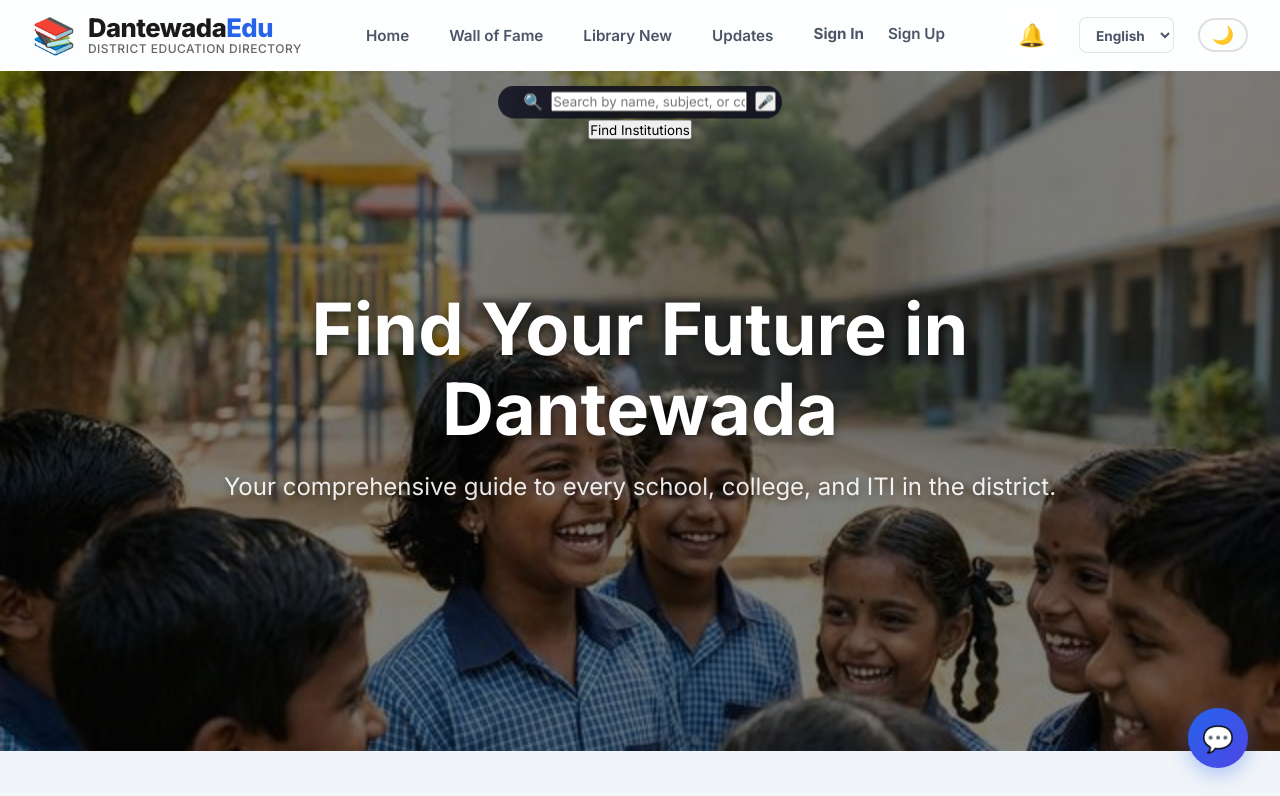
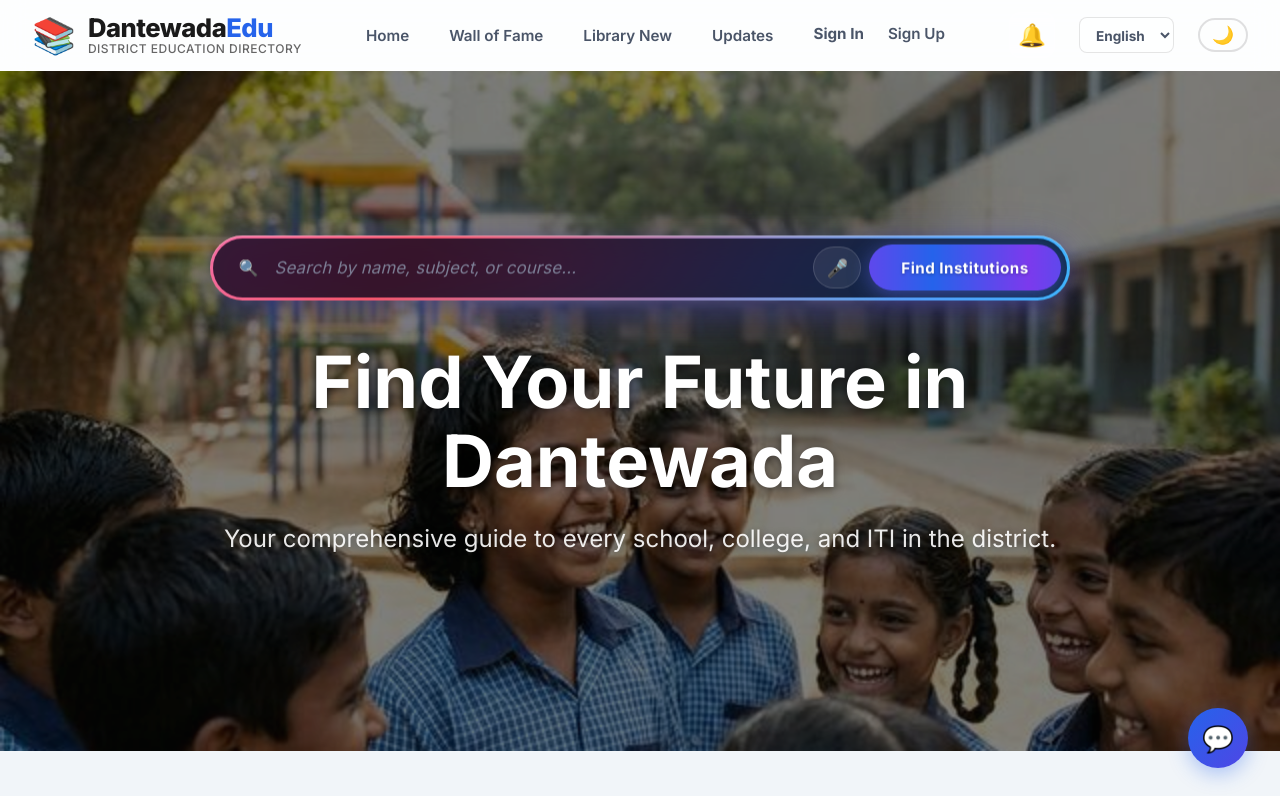
Before and after one commit to sushi-coder-lab/mydistrictproject, a plain HTML site: page frontend/index.html in a window 1280 px wide. Shown: the top 796 px of the page. Drawn offline with nearby package versions, Linux system fonts and the light colour scheme; no server answers.

Commit message:
UI: Fix premium search bar styling — correct button ID, better hero layout

```diff
--- a/frontend/index.html
+++ b/frontend/index.html
@@ -100,16 +100,16 @@
     </header>
 
     <section class="hero" id="hero-section">
-        <!-- 🌟 WORLD-CLASS PREMIUM SEARCH BAR -->
+        <!-- 🌟 WORLD-CLASS PREMIUM SEARCH -->
         <div class="hero-search-top">
-            <div class="search-pill">
+            <div class="search-container">
                 <div class="search-inner">
                     <span class="search-icon">🔍</span>
                     <input type="text" id="search-input" placeholder="Search by name, subject, or course..."
                         data-i18n-placeholder="search_placeholder">
-                    <button id="voice-search-btn" class="mic-btn" title="Voice Search">🎤</button>
+                    <button id="voice-search-btn" class="voice-btn" title="Voice Search">🎤</button>
+                    <button id="find-btn" data-i18n="find_btn">Find Institutions</button>
                 </div>
-                <button class="find-btn" id="find-btn" data-i18n="find_btn">Find Institutions</button>
             </div>
 
             <!-- Exam Countdown Widget -->
--- a/frontend/style.css
+++ b/frontend/style.css
@@ -613,22 +613,20 @@ body {
 }
 
 .hero-search-top {
-    position: absolute;
-    top: 16px;
-    left: 0;
-    right: 0;
+    position: relative;
     z-index: 5;
+    width: 100%;
     padding: 0 2rem;
+    margin-bottom: 2.5rem;
     animation: searchFloat 4s ease-in-out infinite;
 }
 
-/* Gradient border wrapper */
 .hero-search-top .search-container {
-    max-width: 840px;
+    max-width: 860px;
+    width: 100%;
     margin: 0 auto;
     position: relative;
     padding: 3px;
-    /* border thickness */
     border-radius: 60px;
     background: linear-gradient(135deg, #667eea, #764ba2, #f093fb, #f5576c, #4facfe, #00f2fe);
     background-size: 300% 300%;
@@ -700,8 +698,9 @@ body {
     transform: scale(1.1);
 }
 
-/* Find button — animated shimmer */
-.hero-search-top .search-container button#search-btn {
+/* Find Institutions button */
+.hero-search-top .search-inner #find-btn,
+.hero-search-top .search-container #find-btn {
     background: linear-gradient(90deg,
             #2563eb 0%,
             #7c3aed 25%,
@@ -726,13 +725,15 @@ body {
     text-shadow: 0 1px 3px rgba(0, 0, 0, 0.3);
 }
 
-.hero-search-top .search-container button#search-btn:hover {
+.hero-search-top .search-inner #find-btn:hover,
+.hero-search-top .search-container #find-btn:hover {
     transform: scale(1.05) translateY(-1px);
     box-shadow: 0 8px 30px rgba(99, 102, 241, 0.75);
     filter: brightness(1.1);
 }
 
-.hero-search-top .search-container button#search-btn:active {
+.hero-search-top .search-inner #find-btn:active,
+.hero-search-top .search-container #find-btn:active {
     transform: scale(0.98);
 }
 
```
